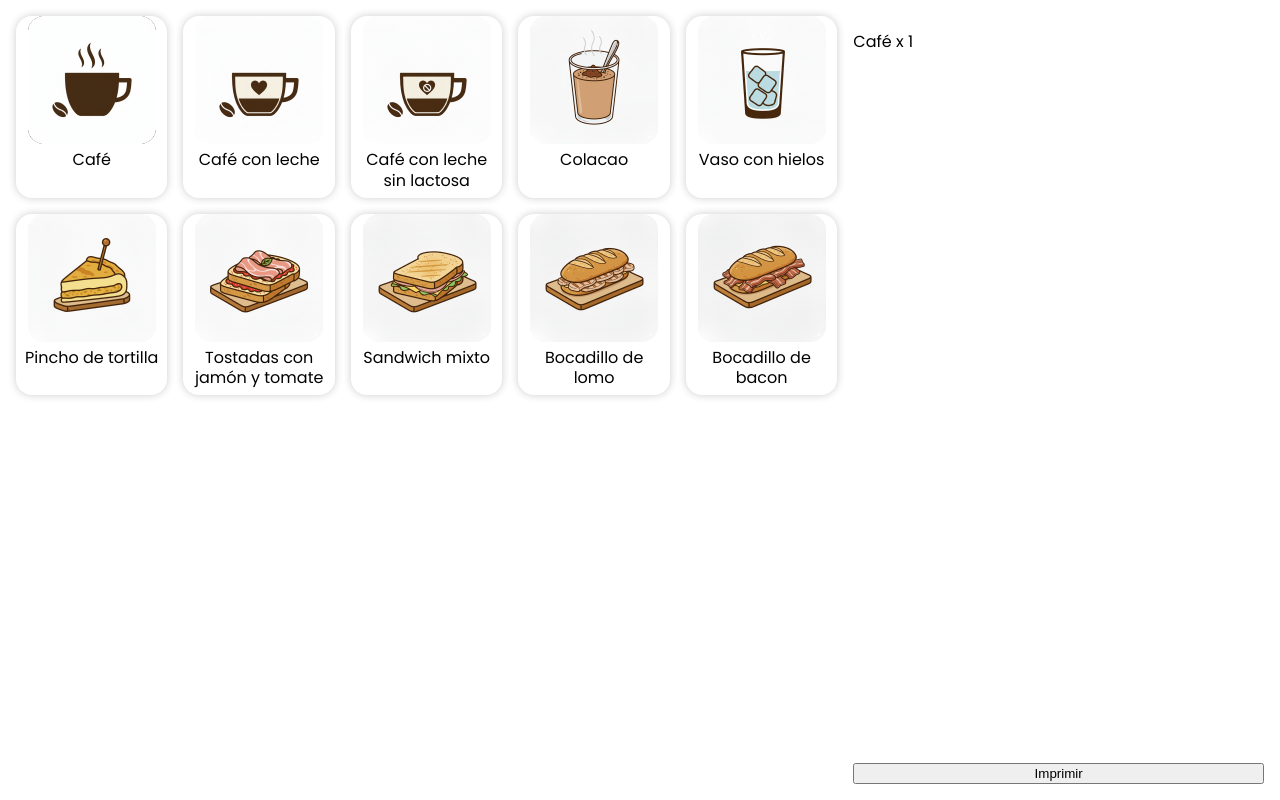
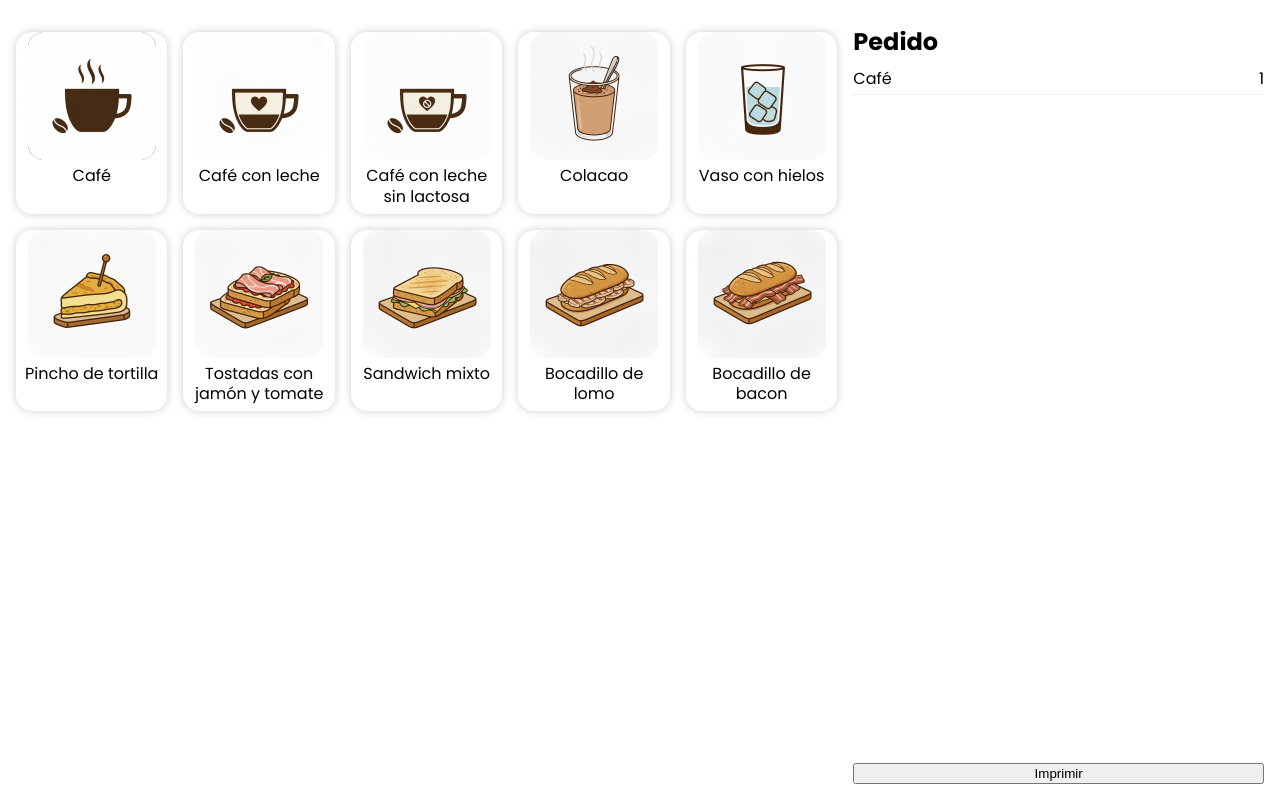
Before and after one commit to AdrianR25/coffee-time, an Angular app: page / in a window 1280 px wide. Both pictures are taken after a click on the element "Café". Built offline with nearby package versions, Linux system fonts and the light colour scheme.

Commit message:
feat: :lipstick: improve order section style

```diff
--- a/src/app/app.sass
+++ b/src/app/app.sass
@@ -3,7 +3,7 @@ main
     width: 100vw
     height: 100vh
     gap: 16px
-    padding: 16px
+    padding: 32px 16px 16px 16px
     box-sizing: border-box
 
 .column
--- a/src/app/sections/order/order.html
+++ b/src/app/sections/order/order.html
@@ -1,3 +1,6 @@
-@for (line of order; track $index) {
-    <p>{{line.product.name}} x {{line.quantity}}</p>
-}
+<h2>Pedido</h2>
+<section>
+  @for (line of order; track $index) {
+    <div class="order-line"><span>{{ line.product.name }}</span>  <span>{{ line.quantity }}</span></div>
+  }
+</section>
--- a/src/app/sections/order/order.sass
+++ b/src/app/sections/order/order.sass
@@ -0,0 +1,12 @@
+h2
+    margin: 0 0 12px 0
+
+section
+    display: flex
+    flex-direction: column
+
+.order-line
+    display: flex
+    justify-content: space-between
+    padding: 4px 0
+    border-bottom: 1px solid #eee
```
